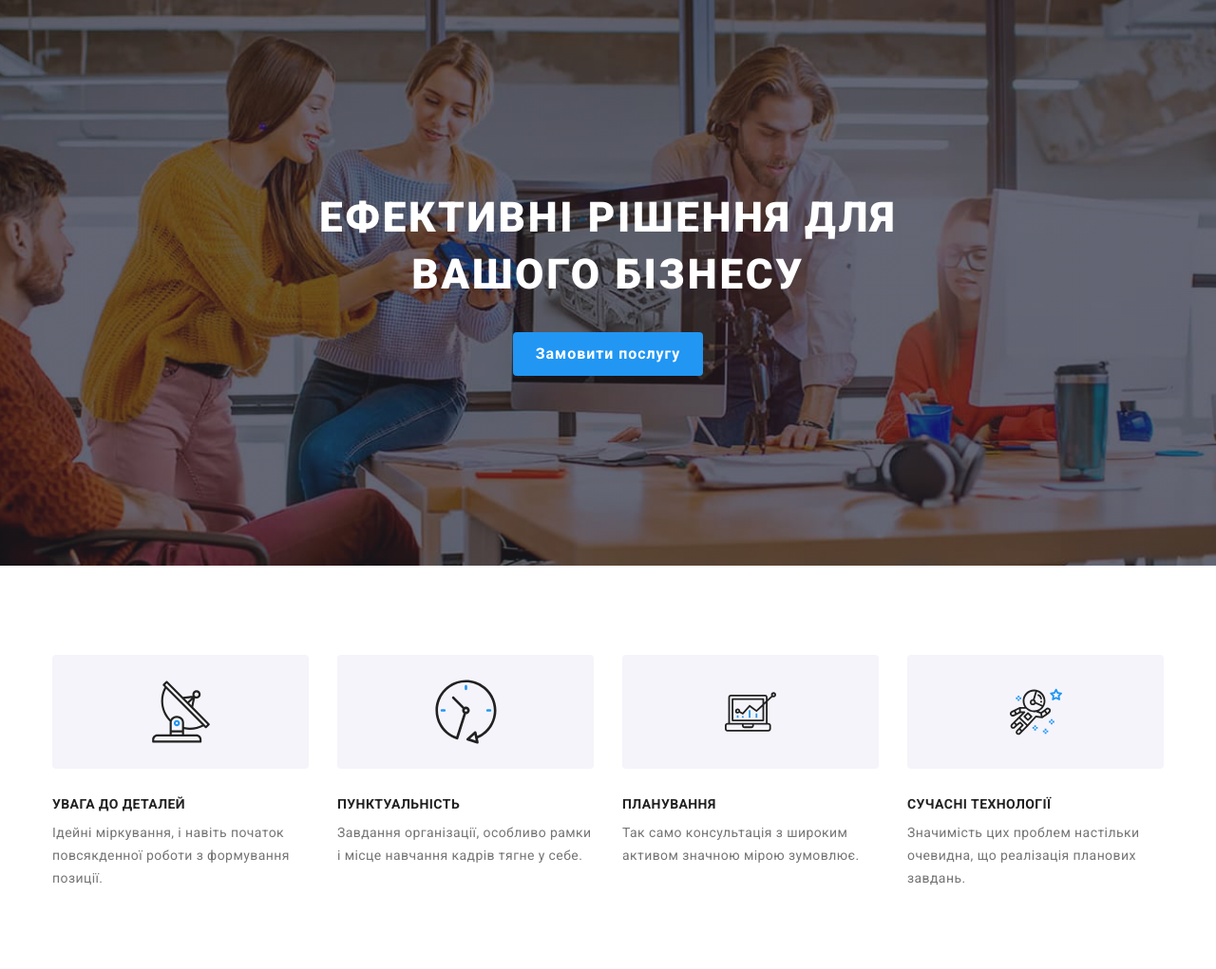
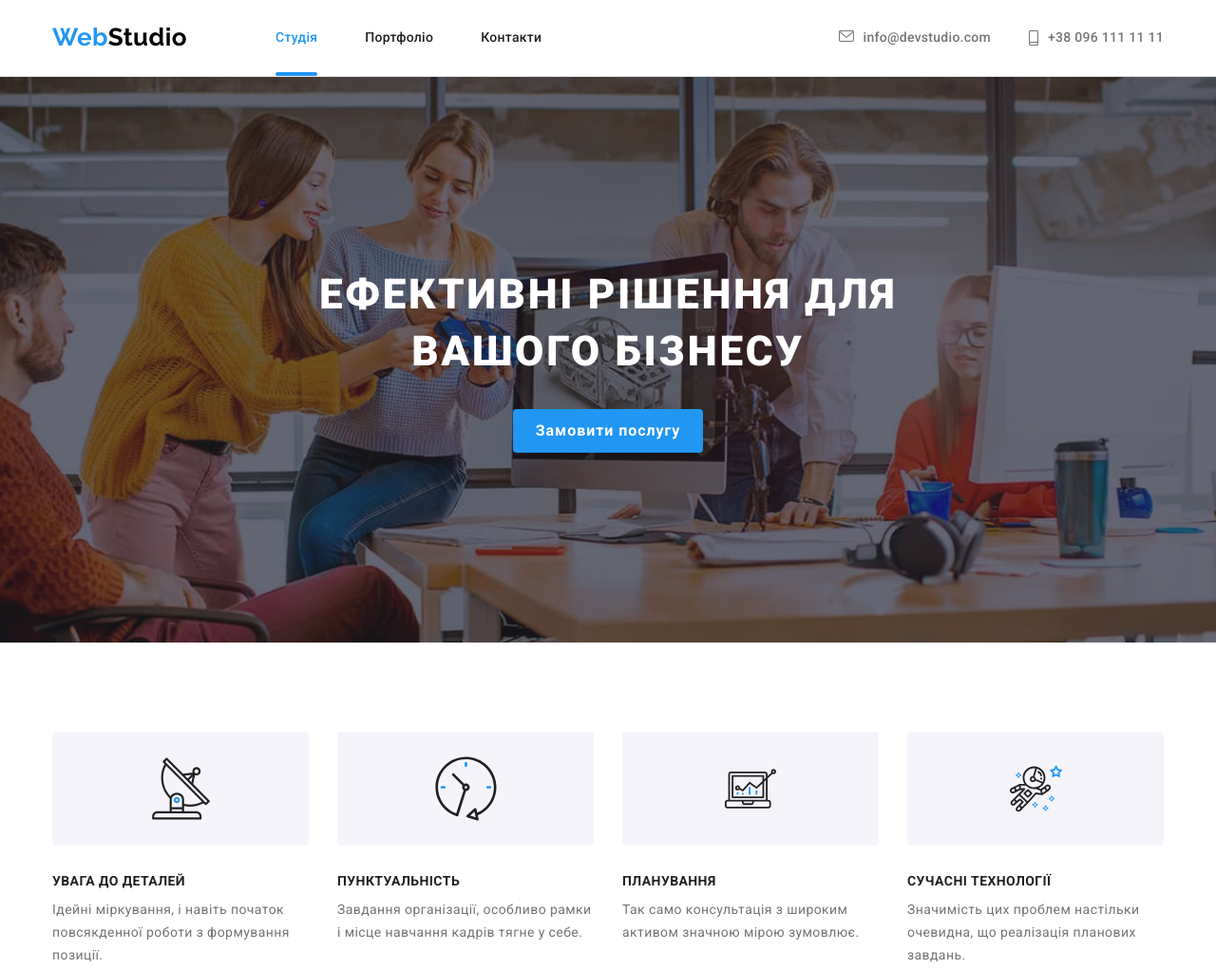
Before and after one commit to PavloMakarychak/goit-markup-hw-08, a plain HTML site: page index.html in a window 1280 px wide. Shown: the top 1021 px of the page at 95% size. Drawn offline with nearby package versions, Linux system fonts and the light colour scheme.

Commit message:
ДЗ 8 адаптивка хедер таблет

```diff
--- a/index.html
+++ b/index.html
@@ -14,10 +14,11 @@
     <link rel="stylesheet" href="./css/main.min.css">
 </head>
 <body>
-    <!-- <header class="header">
+     <header class="header">
         <div class="container main-nav">
             <a href="/" class="logo link">Web<span class="logo__header">Studio</span></a>
-    <nav class="navigation">
+
+     <nav class="navigation">
     <ul class="navigation__list list">
         <li class="navigation__item"><a href="/" class="navigation__link activ link">Студія</a></li>
         <li class="navigation__item"><a href="./portfolio.html" class="navigation__link link">Портфоліо</a></li>
@@ -26,18 +27,19 @@
     </nav>
     <ul class="contacts list">
         <li class="contacts__item">
-            <a href="mailto:info@devstudio.com" class="contacts__link link"><svg width="16" height="12" class="contacts__icons">
+            <a href="mailto:info@devstudio.com" class="contacts-mail__link link"><svg width="16" height="12" class="contacts__icons">
                 <use href="./images/icomoon/icons.svg#icon-envelope-hover-1"></use>
             </svg>info@devstudio.com</a></li>
 
         <li class="contacts__item">
-            <a href="tel:+380961111111" class="contacts__link link"><svg width="10" height="16" class="contacts__icons">
+            <a href="tel:+380961111111" class="contacts-tel__link link"><svg width="10" height="16" class="contacts__icons">
                 <use href="./images/icomoon/icons.svg#icon-Vector-4-1"></use>
             </svg>+38 096 111 11 11</a></li>
     </ul>
+
     </div>
-    </header> -->
-    <!-- <main> -->
+    </header>
+     <main>
         <section class="hero overlay">
            <div class="container">
                 <h1 class="hero-title">Ефективні рішення для вашого бізнесу</h1>
--- a/sass/layouts/_header.scss
+++ b/sass/layouts/_header.scss
@@ -15,15 +15,21 @@
  .navigation__list{
      font-weight: 500;
      display: flex;
-     margin-left: 93px;
+    margin-left: 88px;
+    @media screen and (min-width:1200px){
+         margin-left: 93px;
+    }
  }
 
  .activ,
  .navigation__link,
  .contacts__link{
      display: block;
+     align-items: flex-end;
+    @media screen and (min-width:1200px){
      padding-top: 32px;
      padding-bottom: 32px;
+    }
  }
 
  .navigation__list .navigation__item:not(:last-child){
@@ -38,11 +44,14 @@
      content: "";
      position: absolute;
      left: 0;
-     bottom: -2px;
+    bottom: -32px;
      width: 100%;
      height: 4px;
      background:var(--accent-color);
      border-radius: 2px;
+      @media screen and (min-width:1200px){
+     bottom: 0px;
+ }
  }
  }
 
@@ -63,10 +72,25 @@
      letter-spacing: 0.02em;
  }
 
+ .navigation{
+    display: none;
+    @media screen and (min-width:768px){
+        display: flex;
+    }
+ }
+ .contacts{
+    display: none;
+    @media screen and (min-width:768px){
+    display: block;
+    margin-left: 68px;
+    margin-right: 0px;
 
- .contacts{
-     display: flex;
-     margin-left: auto;
+    }
+    @media screen and (min-width:1200px){
+    display: flex;
+    margin-left: auto;
+}
+
      font-weight: 500;
      & .contacts__item:not(:last-child){
      margin-right: 40px;
@@ -79,8 +103,6 @@
      align-items: center;
  }
 
-
-
  .contacts__icons{
     fill: currentColor;
     margin-right: 10px;
@@ -88,9 +110,9 @@
 
 
 
- .contacts__link{
+ .contacts-mail__link,
+ .contacts-tel__link{
      display: flex;
-     align-items: center;
      font-weight: 500;
      line-height: 1.14;
      letter-spacing: 0.02em;
@@ -100,3 +122,11 @@
      fill: var(--accent-color);
  }
  }
+
+ .contacts-mail__link{
+    margin-bottom: 10px;
+    margin-right: 0px;
+    @media screen and (min-width:1200px){
+        margin-bottom: 0px;
+    }
+ }
```
Also changed, not shown: css/main.css, css/main.min.css, 2 other files.
